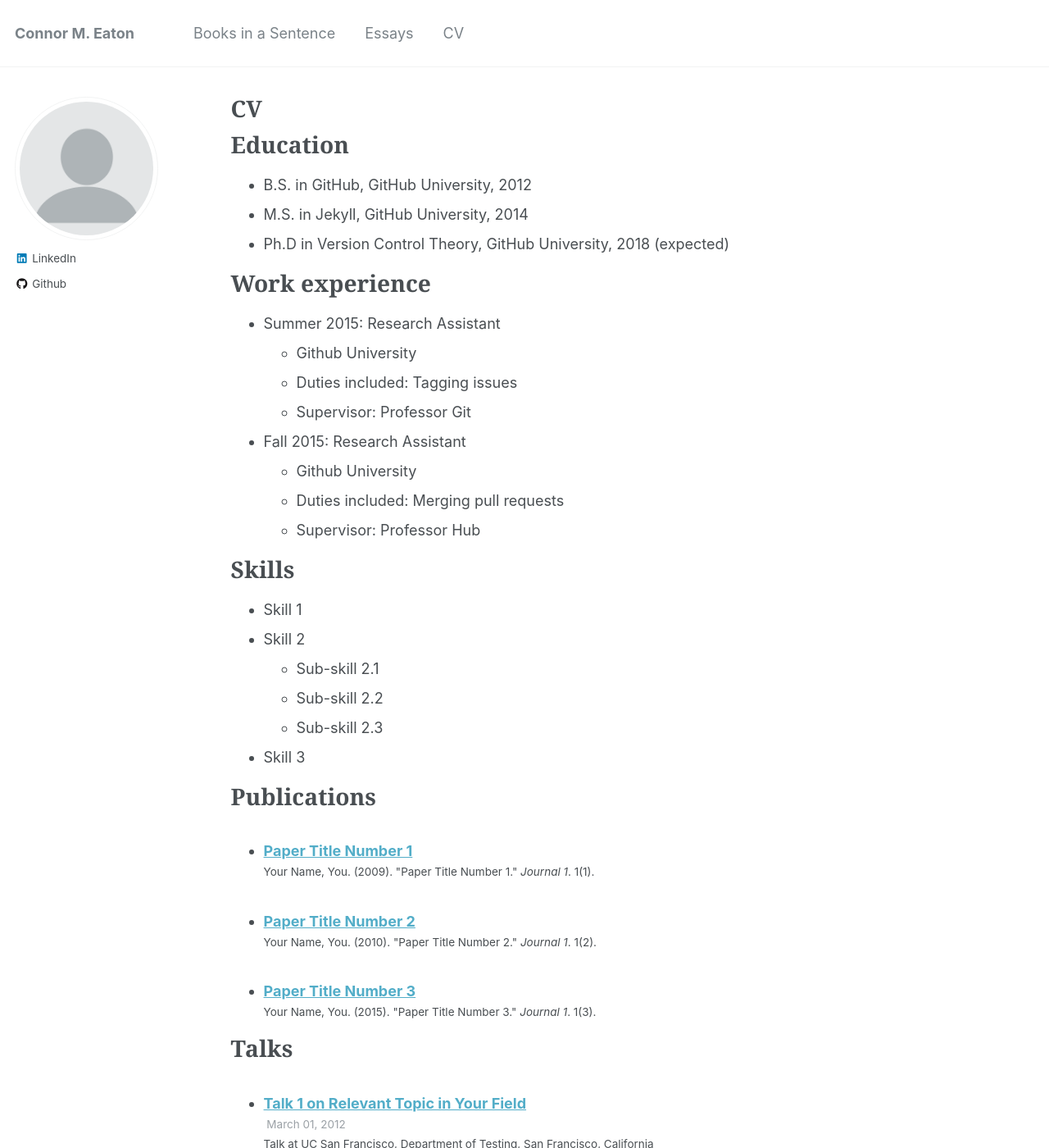
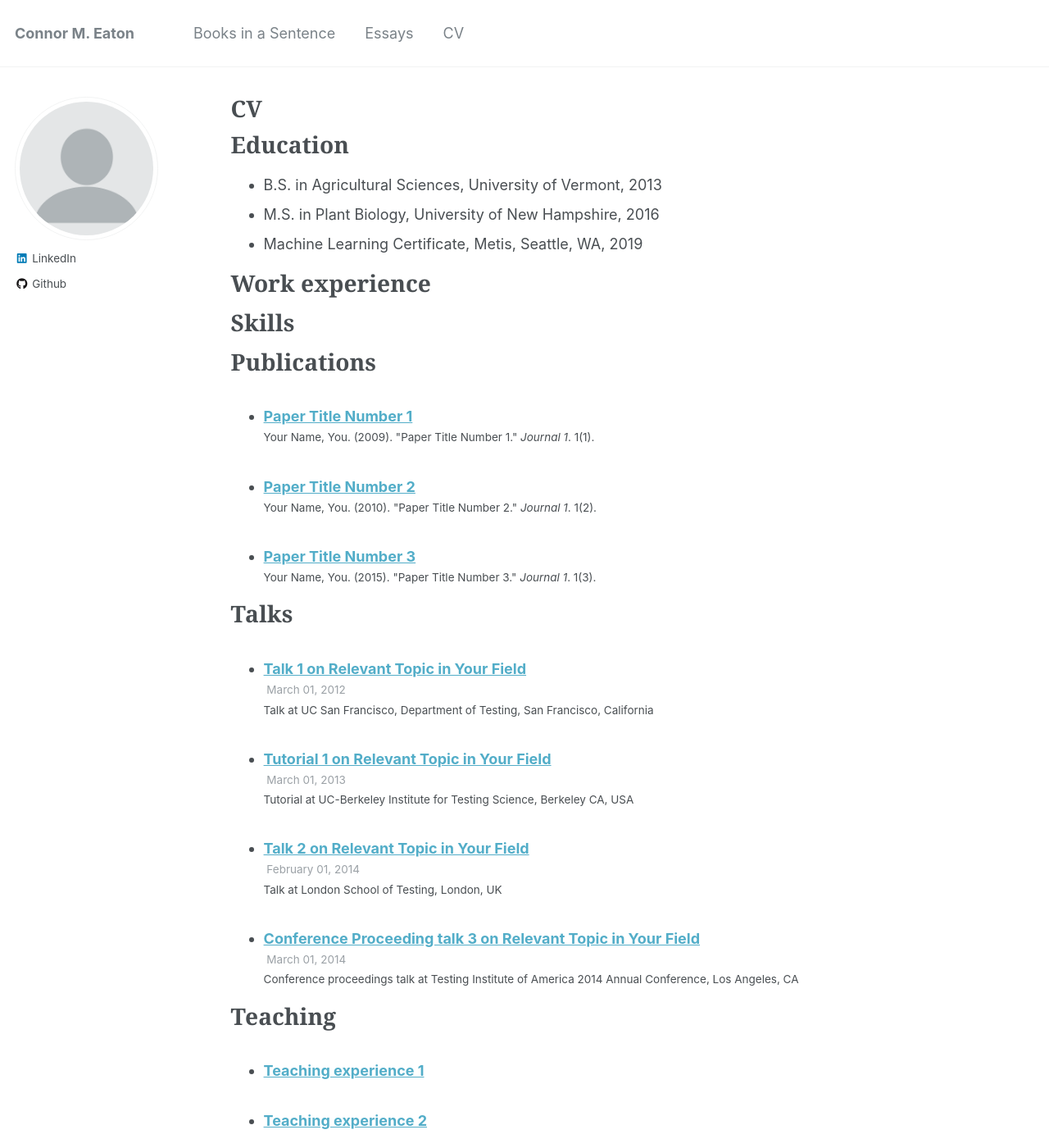
Before and after one commit to connormeaton/connormeaton.github.io, a Jekyll site: the page built from _pages/cv.md, in a window 1280 px wide and 1400 px high. Shown: the whole window at 82% size. Built offline with Jekyll 4.4.1, drawn with Linux system fonts in a browser that asks for light colours.

Commit message:
Update cv.md

```diff
--- a/_pages/cv.md
+++ b/_pages/cv.md
@@ -11,30 +11,17 @@ redirect_from:
 
 Education
 ======
-* B.S. in GitHub, GitHub University, 2012
-* M.S. in Jekyll, GitHub University, 2014
-* Ph.D in Version Control Theory, GitHub University, 2018 (expected)
+* B.S. in Agricultural Sciences, University of Vermont, 2013
+* M.S. in Plant Biology, University of New Hampshire, 2016
+* Machine Learning Certificate, Metis, Seattle, WA, 2019
 
 Work experience
 ======
-* Summer 2015: Research Assistant
-  * Github University
-  * Duties included: Tagging issues
-  * Supervisor: Professor Git
 
-* Fall 2015: Research Assistant
-  * Github University
-  * Duties included: Merging pull requests
-  * Supervisor: Professor Hub
 
 Skills
 ======
-* Skill 1
-* Skill 2
-  * Sub-skill 2.1
-  * Sub-skill 2.2
-  * Sub-skill 2.3
-* Skill 3
+
 
 Publications
 ======
```
